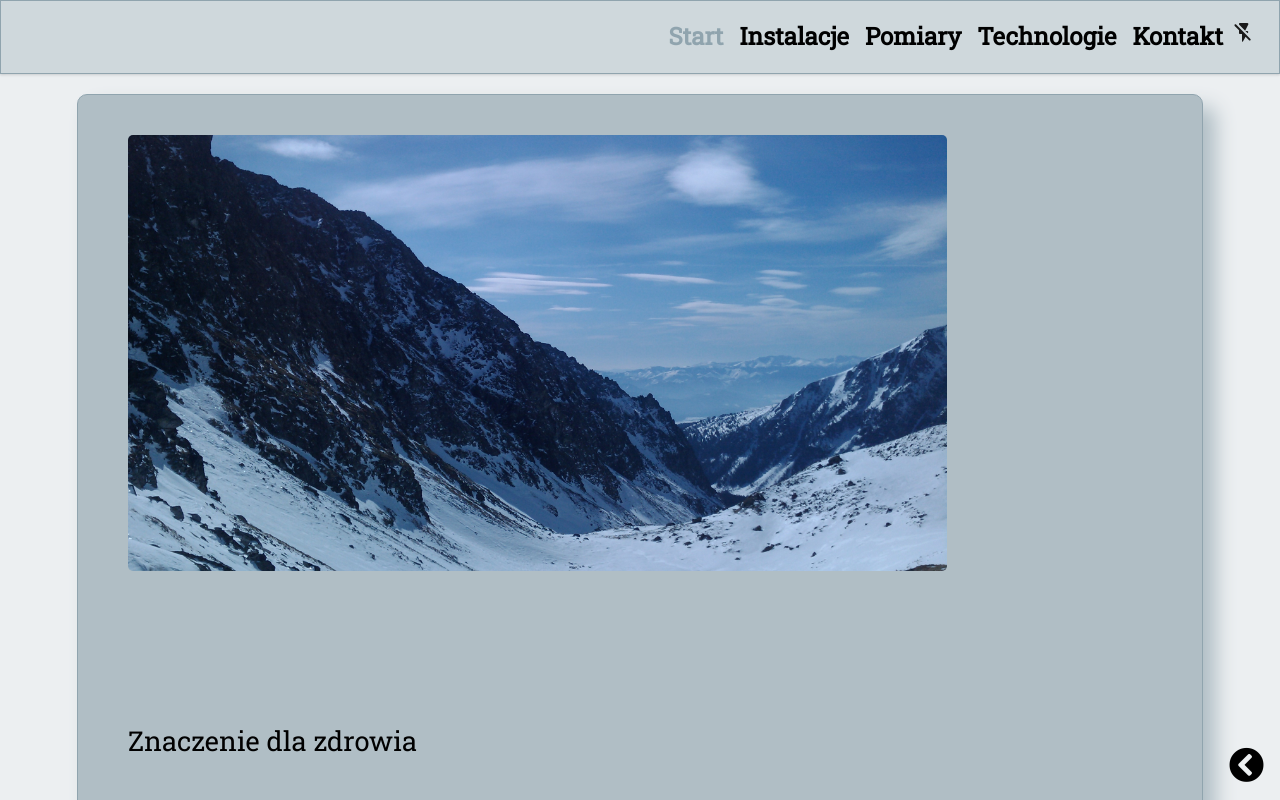
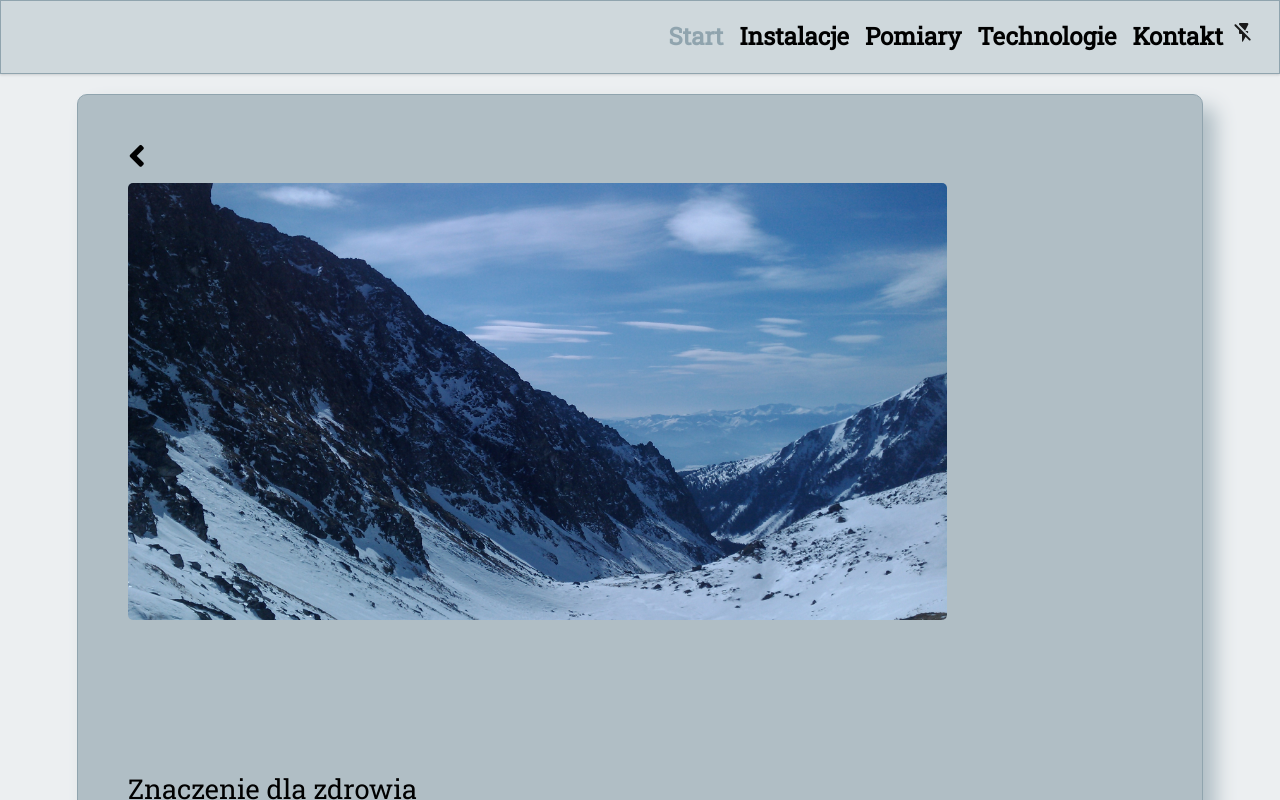
Before and after one commit to MaciejFigat/SinglePageA_React, a React (Create React App) app in the folder frontend/: page / in a window 1280 px wide. Both pictures are taken after a click on the link "REALIZACJE". Shown: the top 800 px of the page. Built offline with nearby package versions, Linux system fonts and the light colour scheme.

Commit message:
some more styles cleaning

```diff
--- a/frontend/src/components/Offer.js
+++ b/frontend/src/components/Offer.js
@@ -16,7 +16,7 @@ const OfferOne = ({ handleClickOne }) => {
     <BigContainerDiv>
       <ResponsiveDiv>
         <H2 onClick={handleClickOne}>
-          <i className='fas fa-chevron-circle-left'></i>
+          <i className='fas fa-angle-left'></i>
         </H2>
         <StyledImage src={mountain2} width='80%' height='80%' />
         <h4>Znaczenie dla zdrowia</h4> <br />
@@ -53,7 +53,7 @@ const OfferTwo = ({ handleClickTwo }) => {
     <BigContainerDiv>
       <ResponsiveDiv>
         <H2 onClick={handleClickTwo}>
-          <i className='fas fa-chevron-circle-left'></i>
+          <i className='fas fa-angle-left'></i>
         </H2>
         <StyledImage src={saw1} width='66%' height='66%' />
         <StyledImage src={saw2} width='66%' height='66%' />
--- a/frontend/src/components/TechPartners.js
+++ b/frontend/src/components/TechPartners.js
@@ -1,7 +1,7 @@
 import React, { useState } from 'react'
 import { motion } from 'framer-motion'
 import { LinkPartners } from '../styles/boxColorStyles'
-import { H2 } from '../styles/responsiveContainer'
+import { H2Bottom } from '../styles/responsiveContainer'
 import {
   CardH3,
   CardP,
@@ -86,9 +86,9 @@ const AllTech = () => {
               transitions={pageTransitions}
             >
               <CardProperActive>
-                <H2 onClick={showDetailsHandler}>
+                <H2Bottom onClick={showDetailsHandler}>
                   <i className='fas fa-times'></i>
-                </H2>
+                </H2Bottom>
                 <CardImage src={mountain2} alt='mountain' />
 
                 <CardH3>{motto}</CardH3>
--- a/frontend/src/styles/responsiveContainer.js
+++ b/frontend/src/styles/responsiveContainer.js
@@ -73,11 +73,13 @@ export const LinkOne = styled.a`
   }
 `
 export const H2 = styled.h2`
-  position: absolute;
+  position: relative;
   cursor: pointer;
-  bottom: 1rem;
-  right: 1rem;
+  /* top: 10rem; */
+  right: 0;
+  /* left: 0; */
   margin: 0;
+  margin-bottom: 0.5rem;
   padding: 0;
   fill: var(--color2-secondary);
   font-size: 2em;
@@ -99,3 +101,9 @@ export const H2 = styled.h2`
     width: 22px important!;
   }
 `
+export const H2Bottom = styled(H2)`
+  position: absolute;
+  /* top: none; */
+  bottom: 1rem;
+  right: 1rem;
+`
```
Also changed, not shown: frontend/src/styles/boxColorStyles.js (+1 -35 lines).
